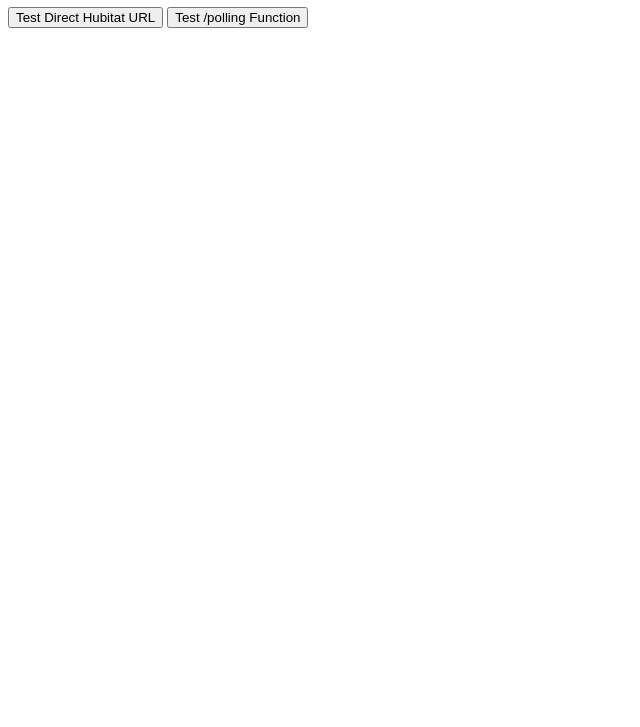
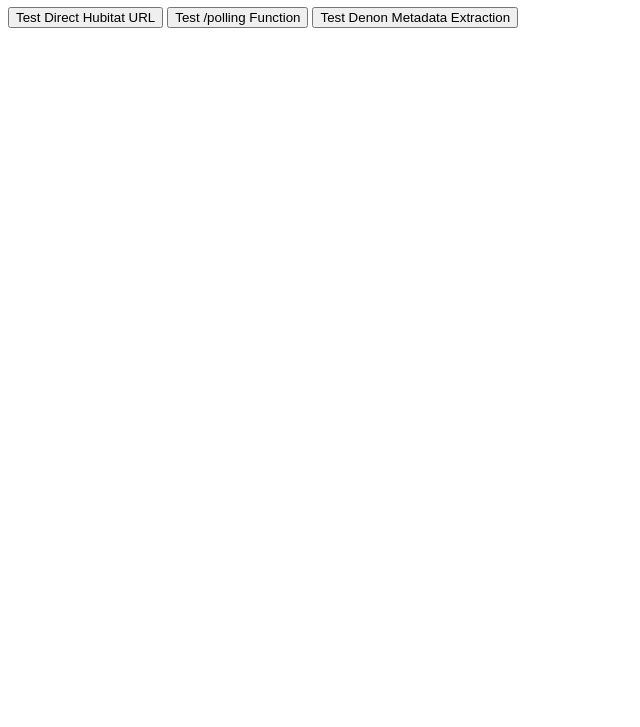
Before and after one commit to Eletrize/Dashboard-Fernando-Livia, a website: page test-hubitat.html in a window 1280 px wide. Shown: the part 73-800 px from the top of the page, without its empty margins (0-640 px from the left). Drawn offline with Linux system fonts and the light colour scheme.

Commit message:
Add detailed debug logs for Denon metadata extraction and test function

```diff
--- a/test-hubitat.html
+++ b/test-hubitat.html
@@ -7,6 +7,7 @@
     <h1>Test Direct Hubitat API</h1>
     <button onclick="testDirect()">Test Direct Hubitat URL</button>
     <button onclick="testPolling()">Test /polling Function</button>
+    <button onclick="testDenonMetadata()">Test Denon Metadata Extraction</button>
     <pre id="result"></pre>
 
     <script>
@@ -35,25 +36,70 @@
             }
         }
 
-        async function testPolling() {
+        async function testDenonMetadata() {
             const result = document.getElementById('result');
-            result.textContent = 'Fetching from /polling...';
+            result.textContent = 'Testing Denon metadata extraction...';
 
             try {
                 const response = await fetch('/polling?full=1');
                 const text = await response.text();
 
-                result.textContent = `Status: ${response.status}\n`;
-                result.textContent += `Content-Type: ${response.headers.get('content-type')}\n\n`;
-                result.textContent += `Response (first 1000 chars):\n${text.substring(0, 1000)}`;
+                result.textContent = `Status: ${response.status}\n\n`;
 
                 // Try to parse as JSON
                 try {
                     const json = JSON.parse(text);
-                    result.textContent += `\n\n✅ Valid JSON!`;
-                    result.textContent += `\nData: ${JSON.stringify(json, null, 2).substring(0, 500)}`;
+                    result.textContent += `✅ Valid JSON!\n\n`;
+
+                    // Find Denon device (ID 326)
+                    const denonDevice = json.find(device => device.id === 326 || device.id === "326");
+
+                    if (denonDevice) {
+                        result.textContent += `🎵 Denon device found: ${denonDevice.name} (ID: ${denonDevice.id})\n\n`;
+                        result.textContent += `Atributos disponíveis: ${Object.keys(denonDevice.attributes || {}).join(', ')}\n\n`;
+
+                        const attrs = denonDevice.attributes || {};
+                        const trackDataRaw = attrs.trackData || attrs.playbackSource;
+
+                        result.textContent += `trackData bruto: ${trackDataRaw}\n\n`;
+
+                        // Try to parse trackData
+                        let trackData = null;
+                        if (trackDataRaw) {
+                            try {
+                                trackData = JSON.parse(trackDataRaw);
+                                result.textContent += `✅ trackData parseado:\n${JSON.stringify(trackData, null, 2)}\n\n`;
+
+                                // Extract metadata
+                                const artist = trackData.artist || trackData.albumArtist || "Desconhecido";
+                                const song = trackData.song || trackData.title || trackData.track || "Sem título";
+                                const album = trackData.album || trackData.station || "Álbum desconhecido";
+                                const image = trackData.image_url || trackData.albumArt || null;
+
+                                result.textContent += `🎵 Metadados extraídos:\n`;
+                                result.textContent += `  Artista: ${artist}\n`;
+                                result.textContent += `  Música: ${song}\n`;
+                                result.textContent += `  Álbum: ${album}\n`;
+                                result.textContent += `  Imagem: ${image}\n`;
+
+                            } catch (parseError) {
+                                result.textContent += `❌ Erro ao parsear trackData: ${parseError.message}\n`;
+                            }
+                        } else {
+                            result.textContent += `❌ Nenhum trackData encontrado nos atributos\n`;
+                        }
+
+                    } else {
+                        result.textContent += `❌ Denon device (ID 326) não encontrado\n\n`;
+                        result.textContent += `Dispositivos disponíveis:\n`;
+                        json.forEach(device => {
+                            result.textContent += `  - ID ${device.id}: ${device.name}\n`;
+                        });
+                    }
+
                 } catch (e) {
-                    result.textContent += `\n\n❌ Not valid JSON: ${e.message}`;
+                    result.textContent += `❌ Not valid JSON: ${e.message}\n\n`;
+                    result.textContent += `Raw response: ${text.substring(0, 500)}`;
                 }
             } catch (error) {
                 result.textContent = `❌ Error: ${error.message}`;
```
